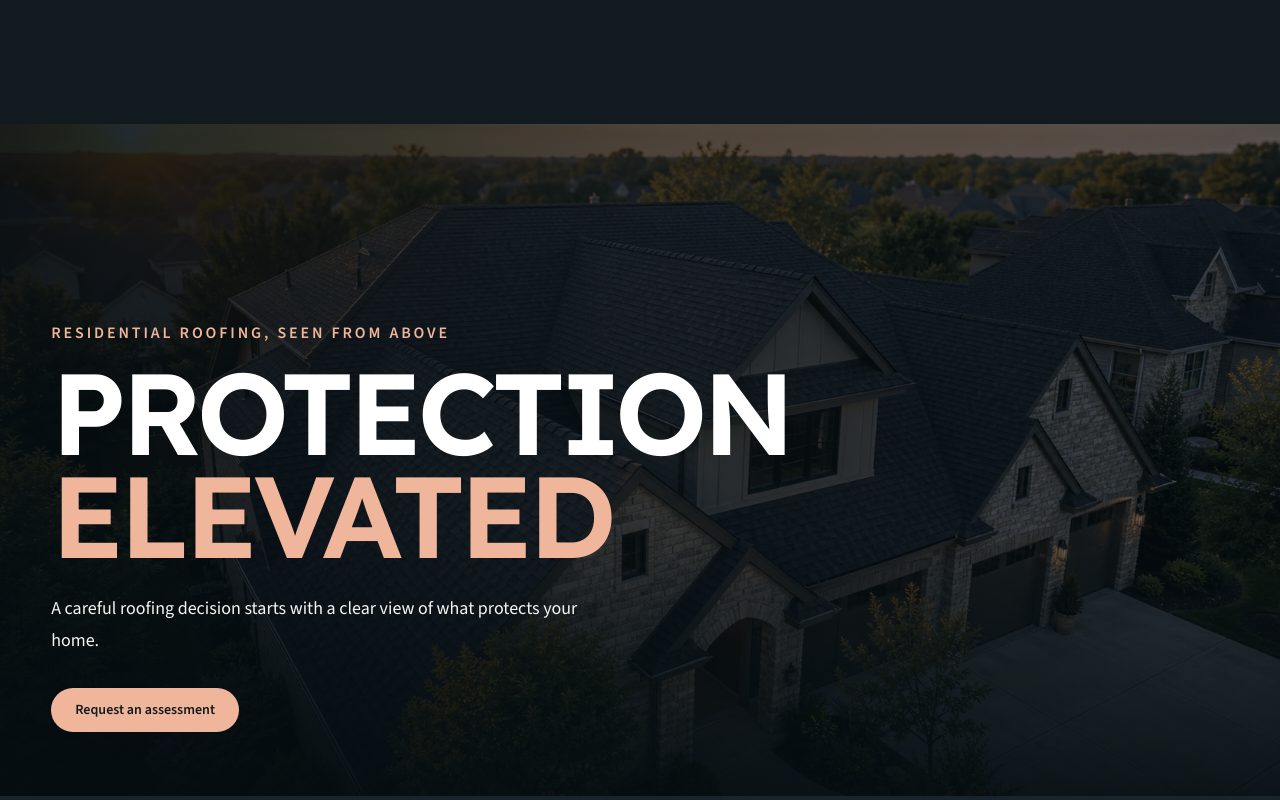
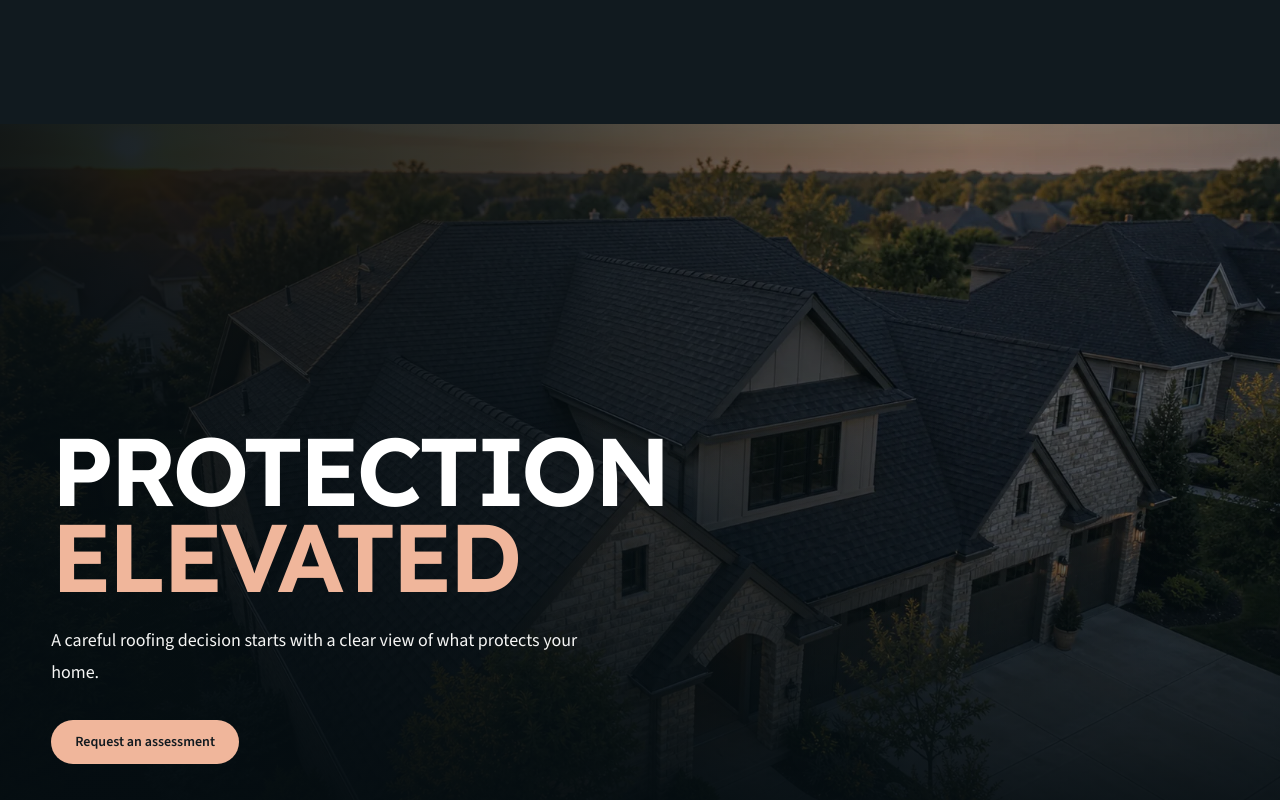
Before and after one commit to leo198214/summit-ridge-roofing, a React (Vite) app: page / in a window 1280 px wide. Shown: the part 560-1360 px from the top of the page. Built offline with nearby package versions, Linux system fonts and the light colour scheme.

Commit message:
fix: restore responsive roofing video stage

```diff
--- a/src/App.tsx
+++ b/src/App.tsx
@@ -5,6 +5,8 @@ import { HeroIntro } from './components/sections/hero-intro'
 import { Process } from './components/sections/process'
 import { Services } from './components/sections/services'
 import { HeroScrub } from './components/ui/hero-scrub'
+
+const assetUrl = (asset: string) => `${import.meta.env.BASE_URL}${asset}`
 
 export default function App() {
   return (
@@ -14,8 +16,8 @@ export default function App() {
       <main>
         <HeroIntro />
         <HeroScrub
-          videoSrc="/roofing-aerial.mp4"
-          fallbackSrc="/roof-hero.webp"
+          videoSrc={assetUrl('roofing-aerial.mp4')}
+          fallbackSrc={assetUrl('roof-hero.webp')}
           fallbackAlt="A freshly completed charcoal shingle roof on a suburban home"
           titleTop="Protection"
           titleBottom="Elevated"
--- a/src/components/ui/hero-scrub.tsx
+++ b/src/components/ui/hero-scrub.tsx
@@ -1,5 +1,4 @@
 import { useEffect, useRef, useState } from 'react'
-import gsap from 'gsap'
 
 export type HeroScrubProps = {
   videoSrc?: string
@@ -31,66 +30,81 @@ export function HeroScrub({
   titleBottom,
 }: HeroScrubProps) {
   const sectionRef = useRef<HTMLElement>(null)
-  const contentRef = useRef<HTMLDivElement>(null)
+  const videoRef = useRef<HTMLVideoElement>(null)
   const [videoFailed, setVideoFailed] = useState(false)
+  const [videoReady, setVideoReady] = useState(false)
   const reduced = usePrefersReducedMotion()
   const canPlayVideo = reduced === false && !videoFailed
 
   useEffect(() => {
-    if (reduced !== false) return
+    const video = videoRef.current
+    if (!canPlayVideo || !video) return
 
-    const context = gsap.context(() => {
-      gsap.fromTo(
-        contentRef.current,
-        { opacity: 0, y: 24 },
-        { opacity: 1, y: 0, duration: 0.85, delay: 0.15, ease: 'expo.out' },
-      )
-    }, sectionRef)
+    const playVideo = () => {
+      const playback = video.play()
+      playback?.catch(() => setVideoFailed(true))
+    }
 
-    return () => context.revert()
-  }, [reduced])
+    if (!('IntersectionObserver' in window)) {
+      playVideo()
+      return
+    }
+
+    const observer = new IntersectionObserver(
+      ([entry]) => {
+        if (entry.isIntersecting) playVideo()
+        else video.pause()
+      },
+      { threshold: 0.2 },
+    )
+
+    observer.observe(video)
+    return () => observer.disconnect()
+  }, [canPlayVideo])
 
   return (
     <section
       ref={sectionRef}
       aria-label="Cinematic roofing hero"
-      className="relative isolate min-h-[34rem] overflow-hidden bg-[#10191d] text-white sm:min-h-[38rem] lg:min-h-[42rem]"
+      className="relative isolate min-h-[34rem] overflow-hidden bg-[#10191d] text-white sm:min-h-[38rem] lg:min-h-[44rem]"
     >
       <img
         src={fallbackSrc}
         alt={fallbackAlt}
         decoding="async"
         loading="eager"
-        className="absolute inset-0 h-full w-full object-cover"
-        style={{ opacity: canPlayVideo ? 0 : 1 }}
+        className="absolute inset-0 h-full w-full object-cover transition-opacity duration-500"
+        style={{ opacity: canPlayVideo && videoReady ? 0 : 1 }}
       />
 
       {canPlayVideo ? (
         <video
+          ref={videoRef}
           autoPlay
           muted
           loop
           playsInline
-          preload="metadata"
+          preload="none"
           poster={fallbackSrc}
           aria-hidden
-          onError={() => setVideoFailed(true)}
-          className="absolute inset-0 h-full w-full object-cover"
+          onCanPlay={() => setVideoReady(true)}
+          onError={() => {
+            setVideoReady(false)
+            setVideoFailed(true)
+          }}
+          className="absolute inset-0 h-full w-full scale-[1.02] object-cover"
         >
           <source src={videoSrc} type="video/mp4" />
         </video>
       ) : null}
 
-      <div aria-hidden className="absolute inset-0 bg-[#071014]/55" />
-      <div aria-hidden className="absolute inset-0 bg-[linear-gradient(90deg,rgba(5,13,17,0.82)_0%,rgba(5,13,17,0.35)_52%,rgba(5,13,17,0.12)_100%)]" />
-      <div aria-hidden className="absolute inset-x-0 bottom-0 h-2/5 bg-[linear-gradient(0deg,rgba(5,13,17,0.8)_0%,rgba(5,13,17,0)_100%)]" />
+      <div aria-hidden className="absolute inset-0 bg-[#071014]/42" />
+      <div aria-hidden className="absolute inset-0 bg-[linear-gradient(90deg,rgba(5,13,17,0.9)_0%,rgba(5,13,17,0.62)_40%,rgba(5,13,17,0.08)_76%)]" />
+      <div aria-hidden className="absolute inset-x-0 bottom-0 h-3/5 bg-[linear-gradient(0deg,rgba(5,13,17,0.9)_0%,rgba(5,13,17,0)_100%)]" />
 
-      <div className="page-container relative flex min-h-[34rem] items-end py-10 sm:min-h-[38rem] sm:py-14 lg:min-h-[42rem] lg:py-16">
-        <div ref={contentRef} className="max-w-3xl opacity-100">
-          <p className="max-w-2xl text-sm font-semibold uppercase tracking-[0.18em] text-[#f0b69b] sm:text-base">
-            Residential roofing, seen from above
-          </p>
-          <h2 className="mt-4 text-balance font-semibold uppercase leading-[0.9] tracking-[-0.04em] text-white [font-size:clamp(3.25rem,9vw,7.25rem)]">
+      <div className="page-container relative flex min-h-[34rem] items-end py-10 sm:min-h-[38rem] sm:py-14 lg:min-h-[44rem] lg:py-16">
+        <div className="max-w-3xl">
+          <h2 className="text-balance font-semibold uppercase leading-[0.9] tracking-[-0.04em] text-white [font-size:clamp(3.1rem,9vw,6rem)]">
             {titleTop}
             <span className="block text-[#f0b69b]">{titleBottom}</span>
           </h2>
--- a/src/test/setup.ts
+++ b/src/test/setup.ts
@@ -2,6 +2,16 @@ import '@testing-library/jest-dom/vitest'
 
 Object.defineProperty(HTMLCanvasElement.prototype, 'getContext', {
   value: () => ({ drawImage: () => undefined }),
+})
+
+Object.defineProperty(HTMLMediaElement.prototype, 'play', {
+  configurable: true,
+  value: () => Promise.resolve(),
+})
+
+Object.defineProperty(HTMLMediaElement.prototype, 'pause', {
+  configurable: true,
+  value: () => undefined,
 })
 
 Object.defineProperty(window, 'matchMedia', {
```
Also changed, not shown: 3 other files (tests, documents, lock files or other folders).
